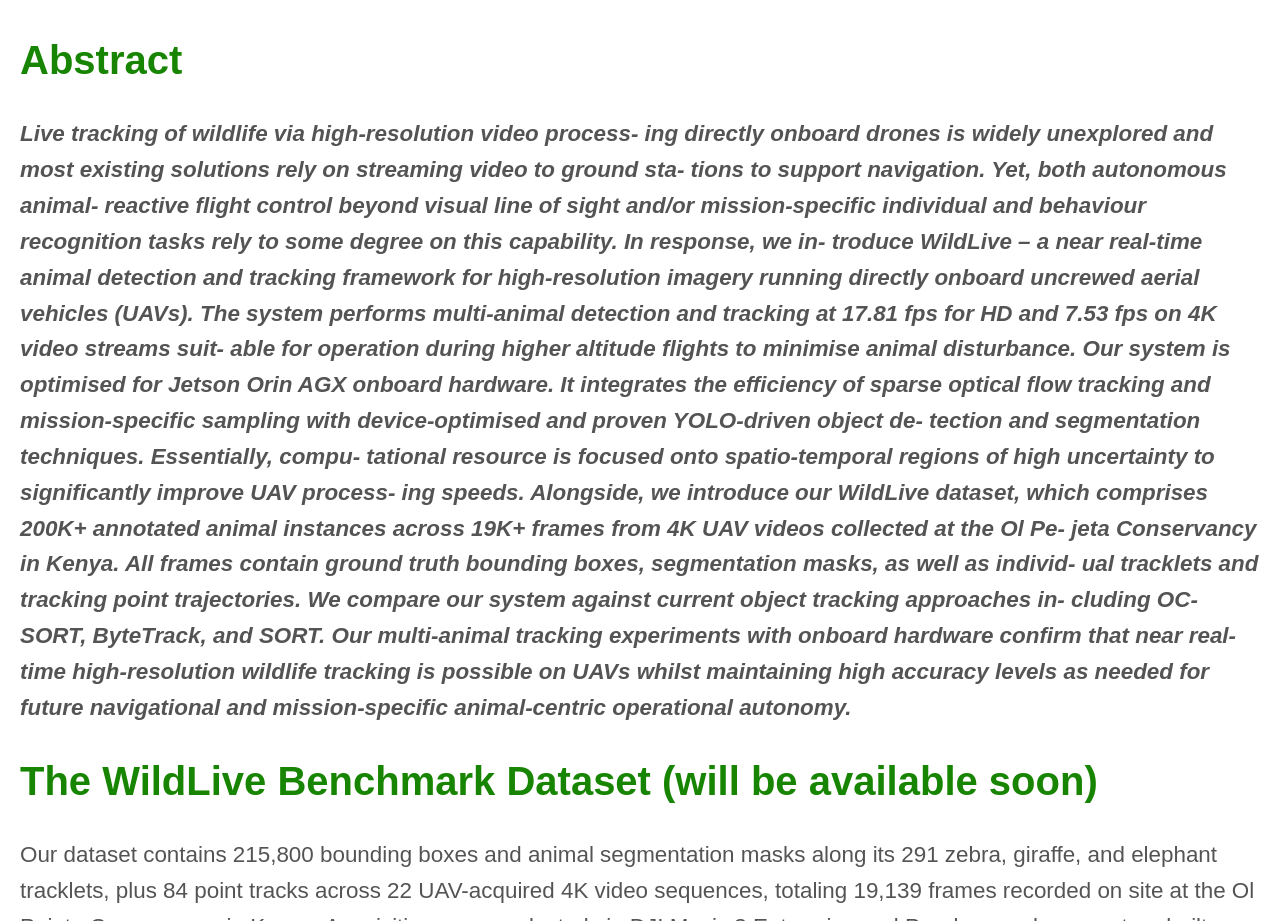
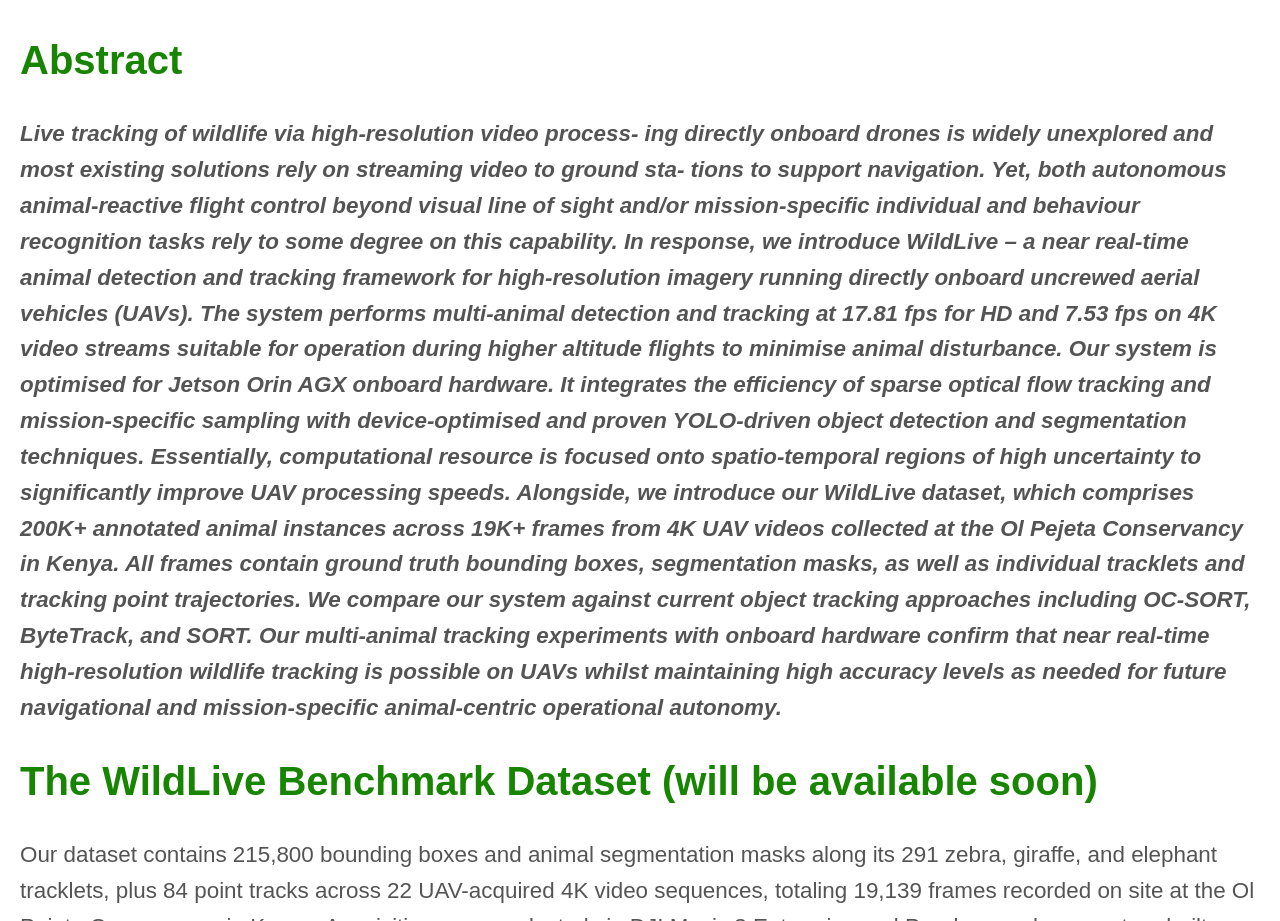
Before and after one commit to dat-nguyenvn/WildLive, a plain HTML site: page index.html in a window 1280 px wide. Shown: the part 1000-1921 px from the top of the page. Drawn offline with Linux system fonts and the light colour scheme.

Commit message:
version2

```diff
--- a/index.html
+++ b/index.html
@@ -297,37 +297,21 @@
     <div class="section">
       <h2>Abstract</h2>
       <p class="abstract"> <b>Live tracking of wildlife via high-resolution video process-
-        ing directly onboard drones is widely unexplored and most
-        existing solutions rely on streaming video to ground sta-
-        tions to support navigation. Yet, both autonomous animal-
-        reactive flight control beyond visual line of sight and/or
-        mission-specific individual and behaviour recognition tasks
-        rely to some degree on this capability. In response, we in-
-        troduce WildLive – a near real-time animal detection and
-        tracking framework for high-resolution imagery running
-        directly onboard uncrewed aerial vehicles (UAVs). The
+        ing directly onboard drones is widely unexplored and most existing solutions rely on streaming video to ground sta-
+        tions to support navigation. Yet, both autonomous animal-reactive flight control beyond visual line of sight and/or
+        mission-specific individual and behaviour recognition tasks rely to some degree on this capability. In response, we introduce WildLive – a near real-time animal detection and
+        tracking framework for high-resolution imagery running directly onboard uncrewed aerial vehicles (UAVs). The
         system performs multi-animal detection and tracking at
-        17.81 fps for HD and 7.53 fps on 4K video streams suit-
-        able for operation during higher altitude flights to minimise
-        animal disturbance. Our system is optimised for Jetson
-        Orin AGX onboard hardware. It integrates the efficiency of
-        sparse optical flow tracking and mission-specific sampling
-        with device-optimised and proven YOLO-driven object de-
-        tection and segmentation techniques. Essentially, compu-
-        tational resource is focused onto spatio-temporal regions
-        of high uncertainty to significantly improve UAV process-
-        ing speeds. Alongside, we introduce our WildLive dataset,
-        which comprises 200K+ annotated animal instances across
-        19K+ frames from 4K UAV videos collected at the Ol Pe-
-        jeta Conservancy in Kenya. All frames contain ground truth
-        bounding boxes, segmentation masks, as well as individ-
-        ual tracklets and tracking point trajectories. We compare
-        our system against current object tracking approaches in-
-        cluding OC-SORT, ByteTrack, and SORT. Our multi-animal
-        tracking experiments with onboard hardware confirm that
-        near real-time high-resolution wildlife tracking is possible
-        on UAVs whilst maintaining high accuracy levels as needed
-        for future navigational and mission-specific animal-centric
+        17.81 fps for HD and 7.53 fps on 4K video streams suitable for operation during higher altitude flights to minimise
+        animal disturbance. Our system is optimised for Jetson Orin AGX onboard hardware. It integrates the efficiency of
+        sparse optical flow tracking and mission-specific sampling with device-optimised and proven YOLO-driven object
+        detection and segmentation techniques. Essentially, computational resource is focused onto spatio-temporal regions
+        of high uncertainty to significantly improve UAV processing speeds. Alongside, we introduce our WildLive dataset,
+        which comprises 200K+ annotated animal instances across 19K+ frames from 4K UAV videos collected at the Ol Pejeta Conservancy in Kenya.
+        All frames contain ground truth bounding boxes, segmentation masks, as well as individual tracklets and tracking point trajectories. We compare
+        our system against current object tracking approaches including OC-SORT, ByteTrack, and SORT. Our multi-animal
+        tracking experiments with onboard hardware confirm that near real-time high-resolution wildlife tracking is possible
+        on UAVs whilst maintaining high accuracy levels as needed for future navigational and mission-specific animal-centric
         operational autonomy.</b></p>
     </div>
 
```
